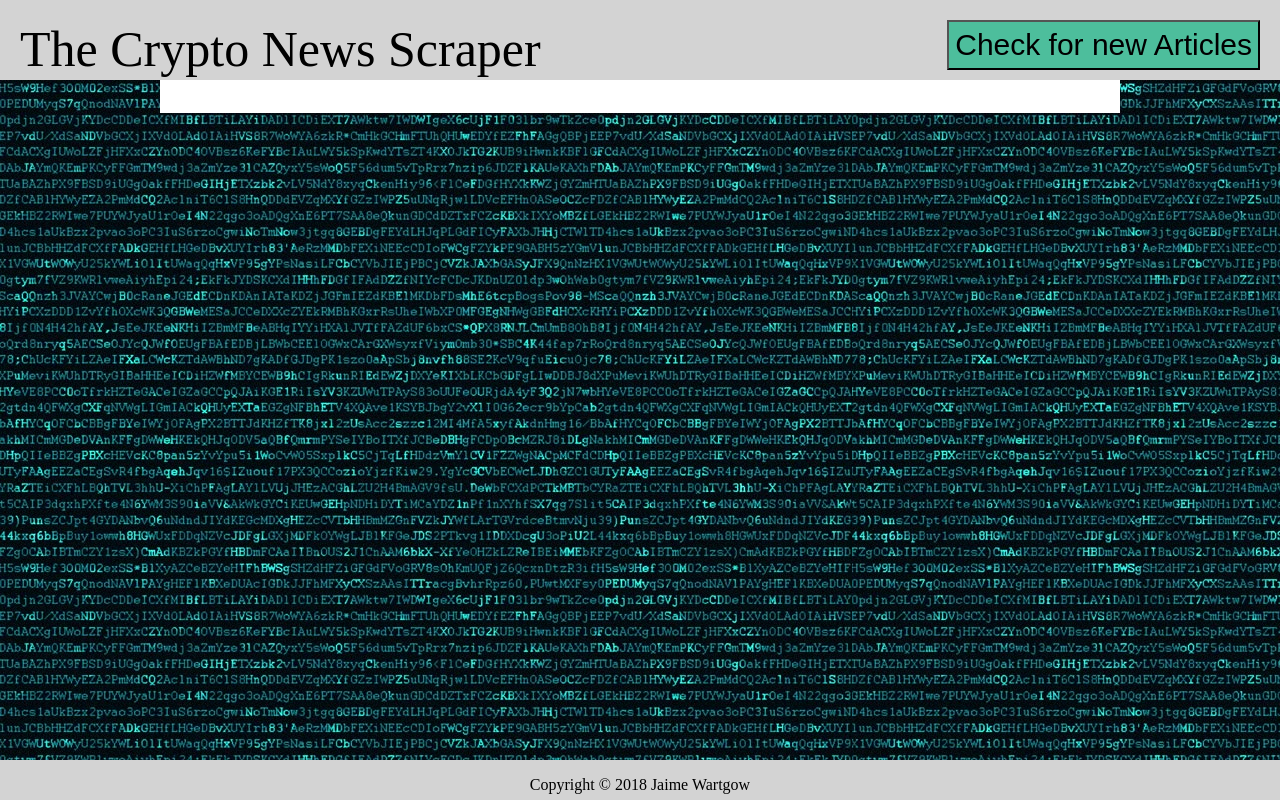
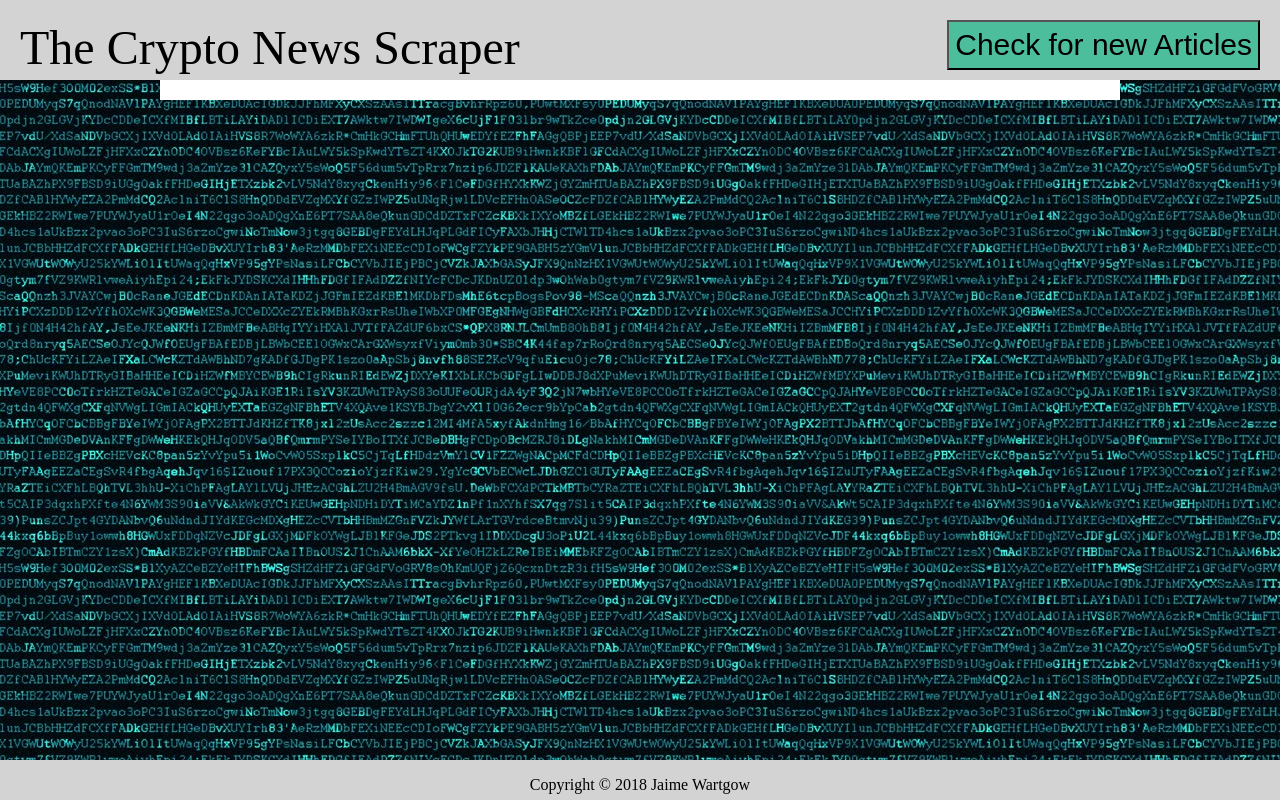
Before and after one commit to wartgowj/news-scraper, a website: page public/index.html in a window 1280 px wide. Drawn offline with nearby package versions, Linux system fonts and the light colour scheme; some packages are replaced by stand-ins of ours; no server answers; a script that the page names is missing.

Commit message:
house cleaning

```diff
--- a/public/index.html
+++ b/public/index.html
@@ -19,7 +19,6 @@
       </div>
     </header>
     <div id="wrapper">
-      <h1><i>All the news that's worth knowing!!</i></h1>
       <div id="headlines"></div>
       <div id="notes"></div>
     </div>
--- a/public/style.css
+++ b/public/style.css
@@ -32,7 +32,7 @@
        line-height: 50px;
    }
    .main-title {
-       font-size: 50px;
+       font-size: 48px;
    }
    .scrape-button {
        background-color: rgb(77, 190, 156);
@@ -58,6 +58,7 @@
        padding: 1%;
        background-color: white;
        margin-bottom: 75px;
+       margin-top: 75px;
    }
 
    #articles {
```
